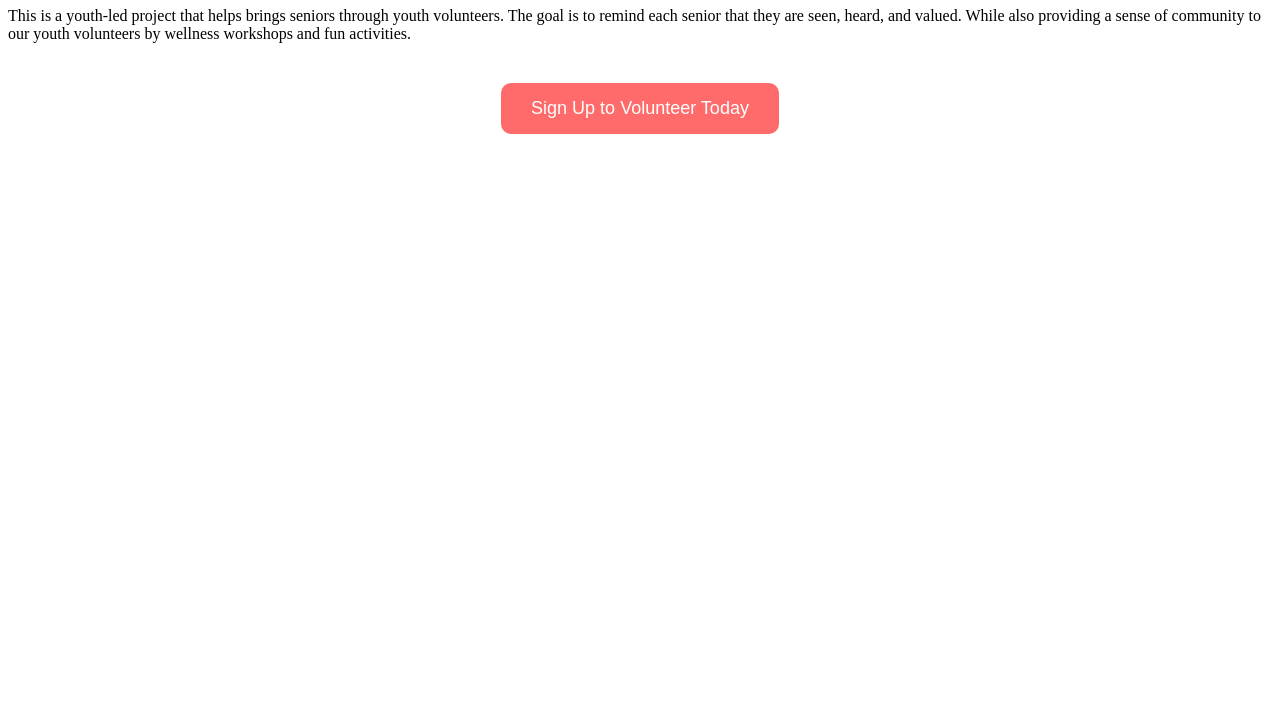
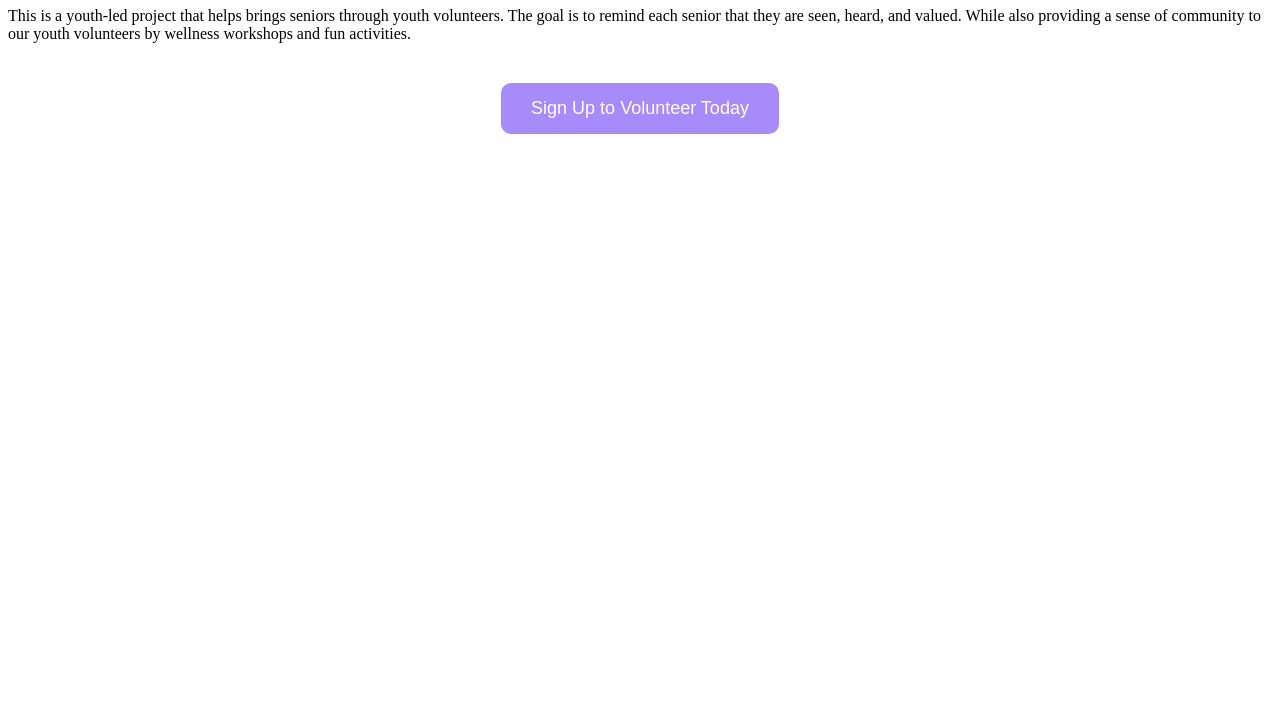
Before and after one commit to salinanguyen/befriend-a-senior, a plain HTML site: page index.html in a window 1280 px wide. Shown: the part 73-800 px from the top of the page. Drawn offline with Linux system fonts and the light colour scheme.

Commit message:
Update index.html

```diff
--- a/index.html
+++ b/index.html
@@ -13,7 +13,7 @@
 <div style="text-align:center; margin: 40px 0;">
   <a href="https://forms.gle/anYq1wdv6ZWmFgdr6" target="_blank">
     <button style="
-      background-color: #ff6b6b;
+      background-color: #a78bfa;
       color: white;
       border: none;
       padding: 15px 30px;
@@ -21,7 +21,7 @@
       border-radius: 10px;
       cursor: pointer;
       transition: 0.3s ease;
-    " onmouseover="this.style.backgroundColor='#ff7a7a'" onmouseout="this.style.backgroundColor='#ff5c5c'">
+    " onmouseover="this.style.backgroundColor='#ff7a7a'" onmouseout="this.style.backgroundColor='#a78bfa'">
       Sign Up to Volunteer Today
     </button>
   </a>
```
